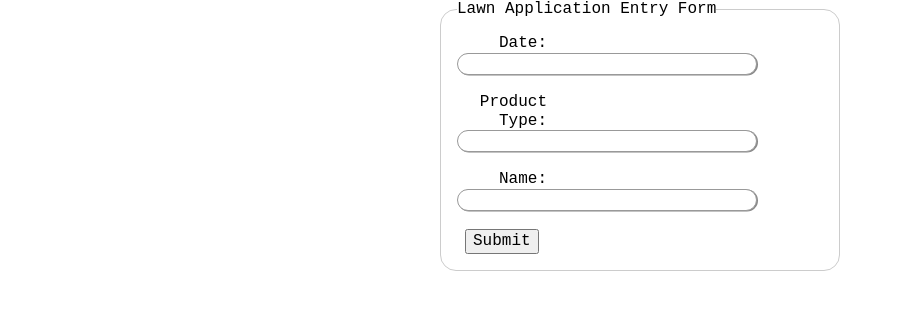
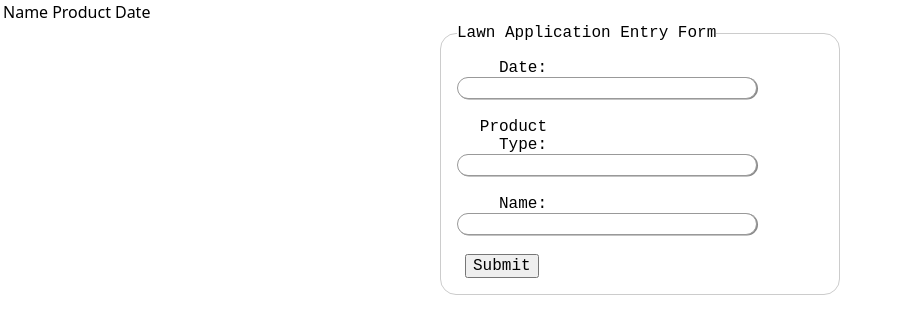
Before and after one commit to swic-cis-177/mt-project-jcm-dev, a website: page index.html in a window 1280 px wide. Shown: the whole page, without its empty margins (0-899 px from the left). Drawn offline with nearby package versions, Linux system fonts and the light colour scheme.

Commit message:
Add customer table

```diff
--- a/index.html
+++ b/index.html
@@ -14,6 +14,19 @@
     <title>Document</title>
   </head>
   <body>
+
+    <table id="customer-table">
+      <thead>
+        <tr>
+          <td>Name</td>
+          <td>Product</td>
+          <td>Date</td>
+        </tr>
+      </thead>
+      <tbody>
+        <!-- Data will be 'injected' here using 'template' 👇🏽 -->
+      </tbody>
+    </table>
 
   <form>
     <fieldset>
```
